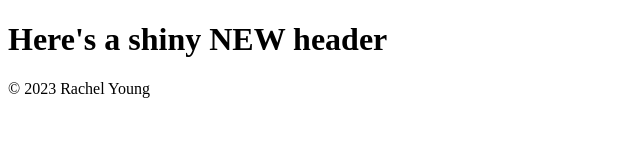
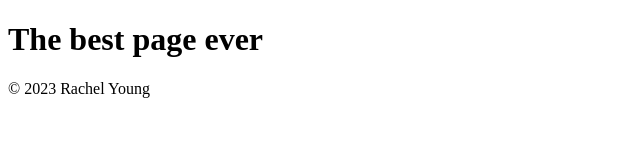
Before and after one commit to reyoung98/git-branching, a plain HTML site: page index.html in a window 1280 px wide. Shown: the whole page, without its empty margins (0-640 px from the left). Drawn offline with Linux system fonts and the light colour scheme.

Commit message:
New page title

```diff
--- a/index.html
+++ b/index.html
@@ -7,7 +7,7 @@
     <title>Git Branching</title>
 </head>
 <body>
-    <h1>Here's a shiny NEW header</h1>
+    <h1>The best page ever</h1>
 
     <footer>&copy; 2023 Rachel Young</footer>
 </body>
```
